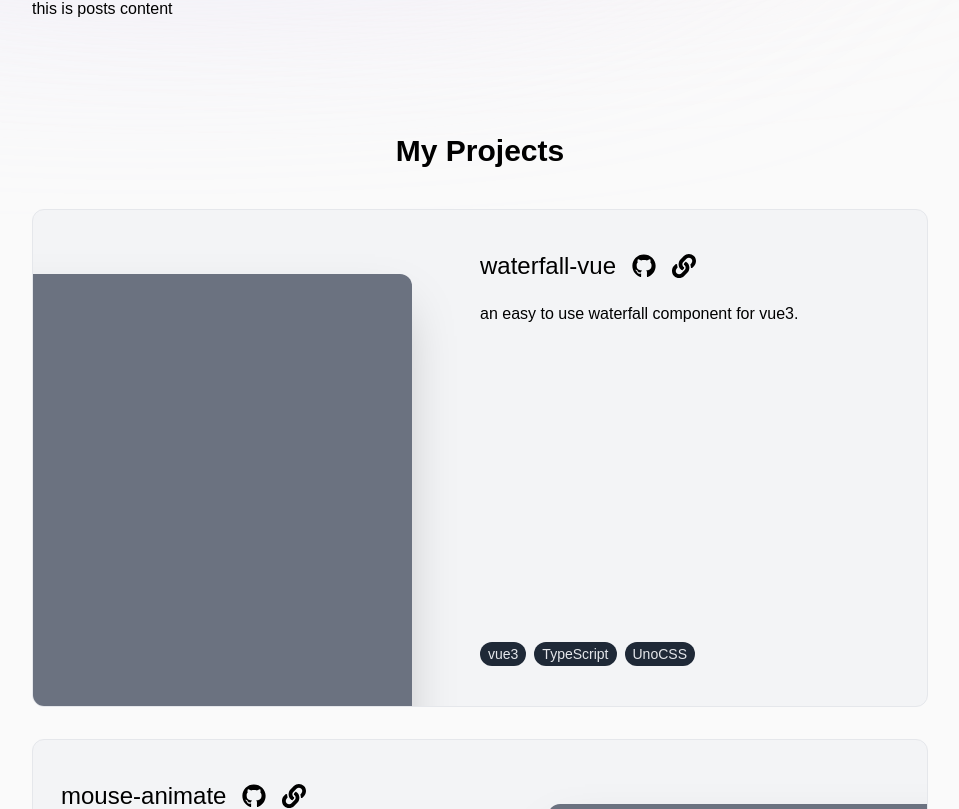
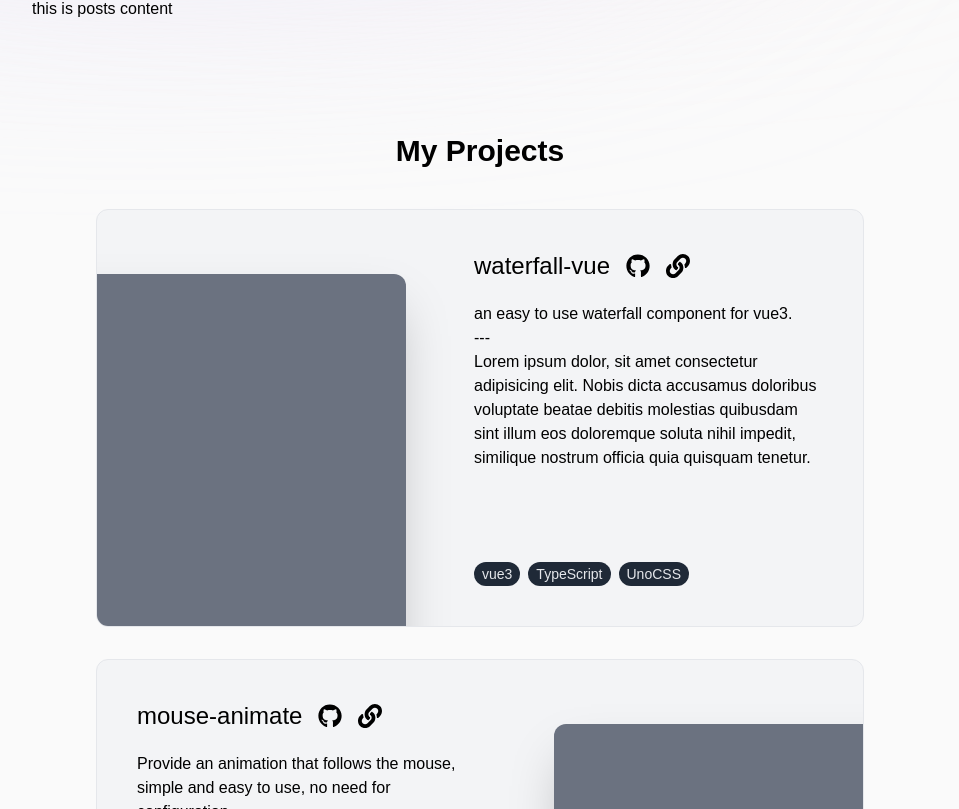
Before and after one commit to imddc/imddc-next-blog, a Next.js app: page / in a window 1280 px wide. Shown: the part 691-1500 px from the top of the page, without its empty margins (160-1119 px from the left). Built offline with nearby package versions, Linux system fonts and the light colour scheme.

Commit message:
feat(project): padding

```diff
--- a/components/homepage/projects/project.tsx
+++ b/components/homepage/projects/project.tsx
@@ -28,7 +28,9 @@ const Project: React.FC<{ project: Project; idx: number }> = ({
       }}
       className="flex rounded-xl bg-gray-100 border border-gray-200 mb-8 overflow-hidden group"
     >
-      <div className="flex-1 py-10 px-7">
+      <div
+        className={clsx('flex-1 py-10 px-7', isLeft(idx) ? 'pr-10' : 'pl-10')}
+      >
         <header className="flex items-center gap-4 text-2xl mb-5">
           <span className="hover:underline cursor-pointer">
             {project.title}
@@ -41,7 +43,16 @@ const Project: React.FC<{ project: Project; idx: number }> = ({
           </Link>
         </header>
 
-        <div className="flex-1 mb-5 min-h-[20rem]">{project.description}</div>
+        <div className="flex-1 mb-5 min-h-[15rem]">
+          {project.description}
+          <br />
+          ---
+          <br />
+          Lorem ipsum dolor, sit amet consectetur adipisicing elit. Nobis dicta
+          accusamus doloribus voluptate beatae debitis molestias quibusdam sint
+          illum eos doloremque soluta nihil impedit, similique nostrum officia
+          quia quisquam tenetur.
+        </div>
 
         <div>
           {project.tags.map((tag) => (
@@ -54,6 +65,7 @@ const Project: React.FC<{ project: Project; idx: number }> = ({
           ))}
         </div>
       </div>
+
       <div
         className={clsx('flex-1 relative', isLeft(idx) ? 'order-first' : '')}
       >
--- a/components/homepage/projects/projects.tsx
+++ b/components/homepage/projects/projects.tsx
@@ -11,7 +11,7 @@ const Projects = () => {
   return (
     <motion.section
       id="projects"
-      className="max-w-[56rem] mx-auto mb-28"
+      className="max-w-[48rem] mx-auto mb-28"
       {...popUp}
     >
       <h1 className="section-title">My Projects</h1>
```
